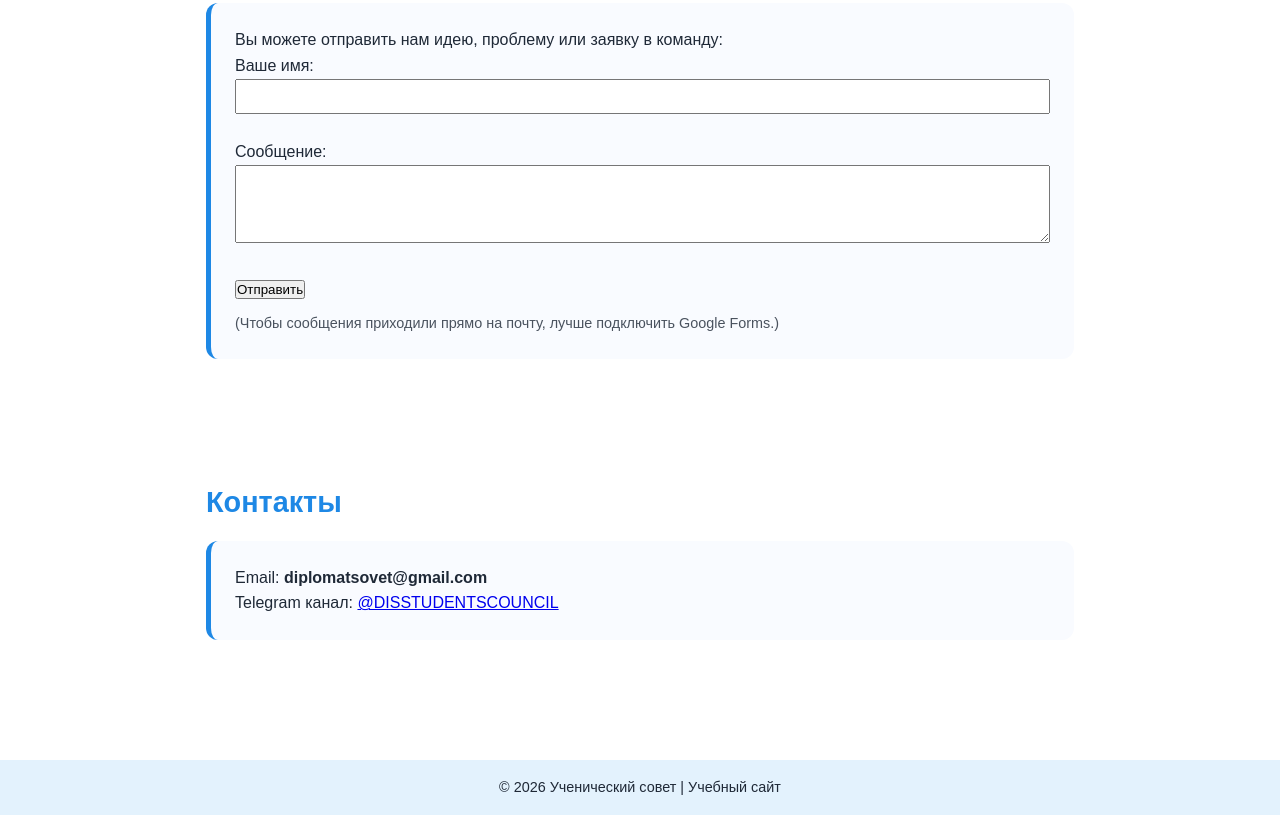
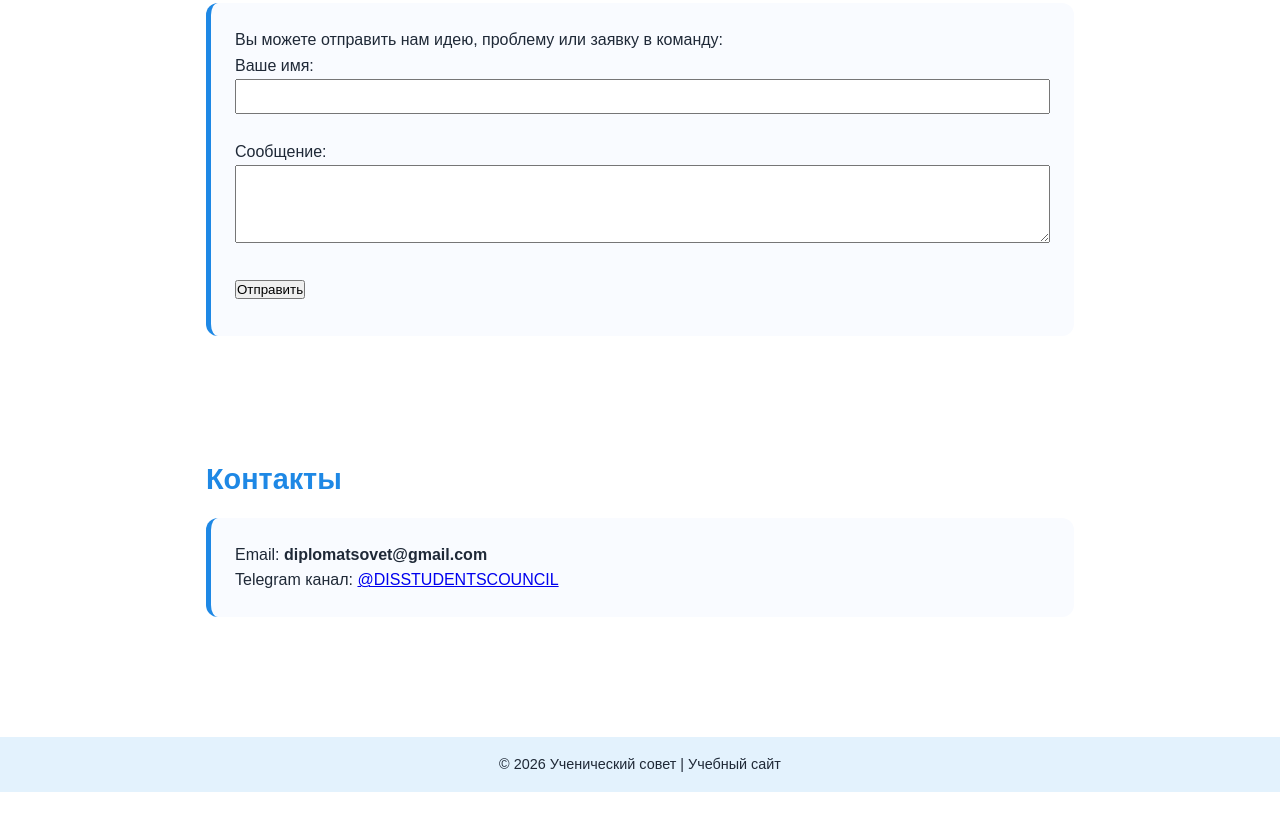
Before and after one commit to Recrut123ss/students-councilsite, a plain HTML site: page index.html in a window 1280 px wide. Shown: the part 1309-2124 px from the top of the page. After the commit the page ends 2101 px from the top, so only its background shows below. Drawn offline with Linux system fonts and the light colour scheme.

Commit message:
Update index.html

```diff
--- a/index.html
+++ b/index.html
@@ -189,7 +189,6 @@
         <button type="submit">Отправить</button>
       </form>
       <p style="margin-top:10px;font-size:0.9rem;opacity:0.8;">
-        (Чтобы сообщения приходили прямо на почту, лучше подключить Google Forms.)
       </p>
     </div>
   </section>
```
